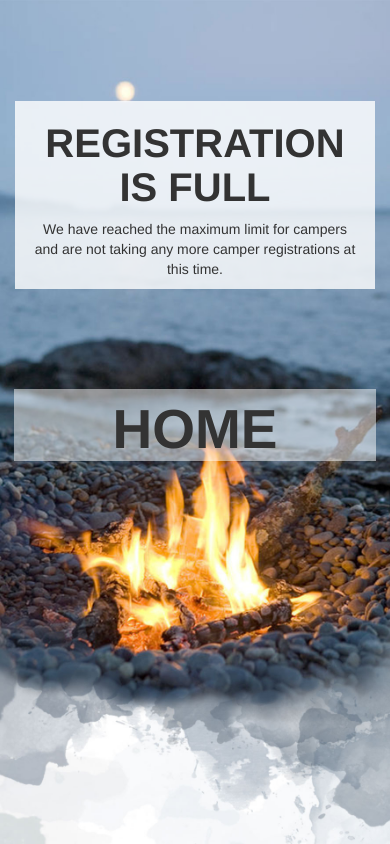
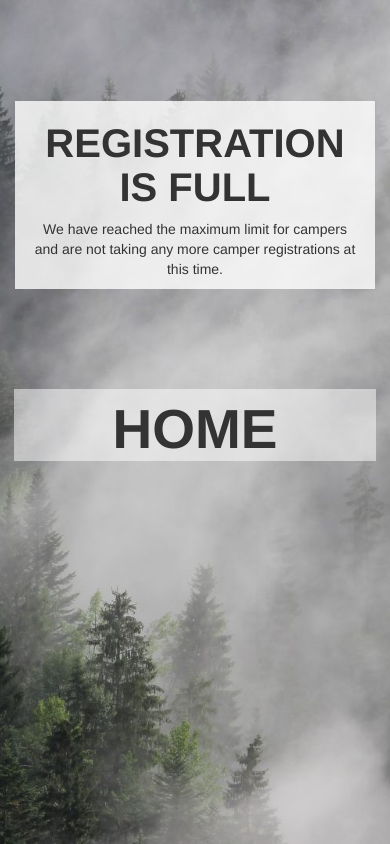
Before and after one commit to MPikDev/fullyaliveretreat, a Django app: page /full in a window 390 px wide. Run offline with Django 3.2, Linux system fonts and the light colour scheme; some libraries are stand-ins or nearby versions.

Commit message:
the mobile version didnt get it

```diff
--- a/static/registration/style.css
+++ b/static/registration/style.css
@@ -713,7 +713,8 @@ body, html {
 @media (max-width: 786px) {
     .wave-backgroud {
         /*background-attachment: scroll;*/
-        background-image: url("main.jpg")
+        /*background-image: url("main.jpg")*/
+        background-image: url("3_test.jpg")
 
     }
 
```
